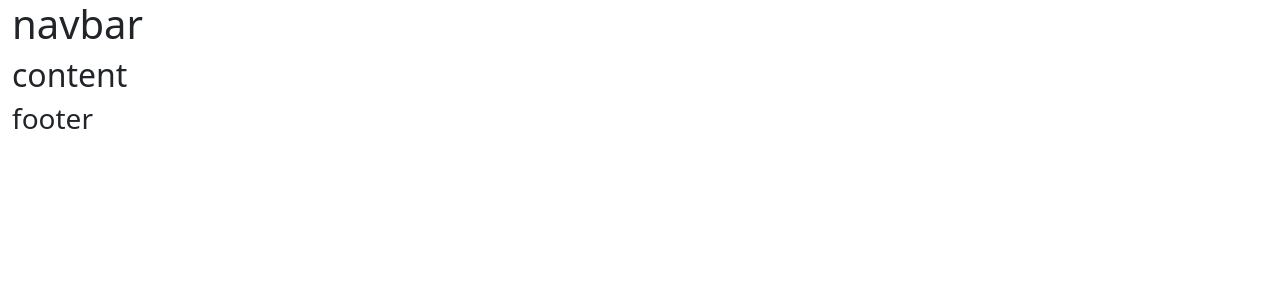
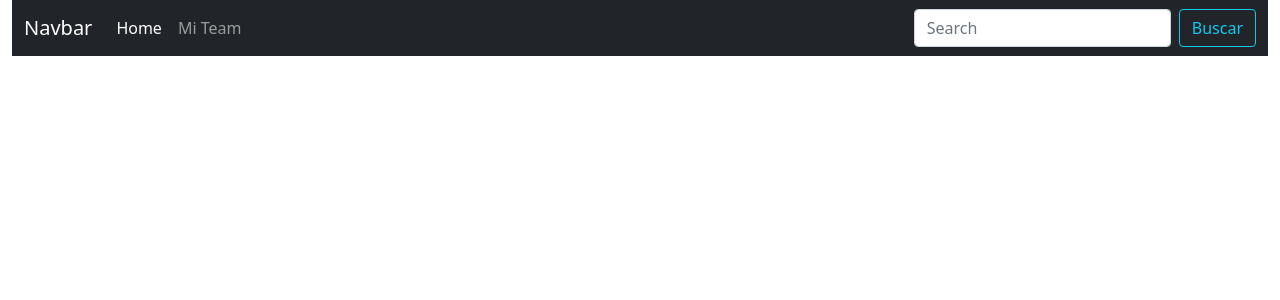
Before and after one commit to Maxi-rpc/React-Superhero, a React (Create React App) app: page / in a window 1280 px wide. Shown: the top 300 px of the page. Built offline with nearby package versions, Linux system fonts and the light colour scheme.

Commit message:
Update Template.js

```diff
--- a/src/pages/Template.js
+++ b/src/pages/Template.js
@@ -1,9 +1,49 @@
 export default function Template() {
   return (
     <>
-      <h1>navbar</h1>
-      <h2>content</h2>
-      <h3>footer</h3>
+      <nav className="navbar navbar-expand-lg navbar-dark bg-dark">
+        <div className="container-fluid">
+          <a className="navbar-brand" href="#">
+            Navbar
+          </a>
+          <button
+            className="navbar-toggler"
+            type="button"
+            data-bs-toggle="collapse"
+            data-bs-target="#navbarSupportedContent"
+            aria-controls="navbarSupportedContent"
+            aria-expanded="false"
+            aria-label="Toggle navigation"
+          >
+            <span className="navbar-toggler-icon"></span>
+          </button>
+          <div className="collapse navbar-collapse" id="navbarSupportedContent">
+            <ul className="navbar-nav me-auto mb-2 mb-lg-0">
+              <li className="nav-item">
+                <a className="nav-link active" aria-current="page" href="#">
+                  Home
+                </a>
+              </li>
+              <li className="nav-item">
+                <a className="nav-link" href="#">
+                  Mi Team
+                </a>
+              </li>
+            </ul>
+            <form className="d-flex">
+              <input
+                className="form-control me-2"
+                type="search"
+                placeholder="Search"
+                aria-label="Search"
+              />
+              <button className="btn btn-outline-info" type="submit">
+                Buscar
+              </button>
+            </form>
+          </div>
+        </div>
+      </nav>
     </>
   );
 }
```
